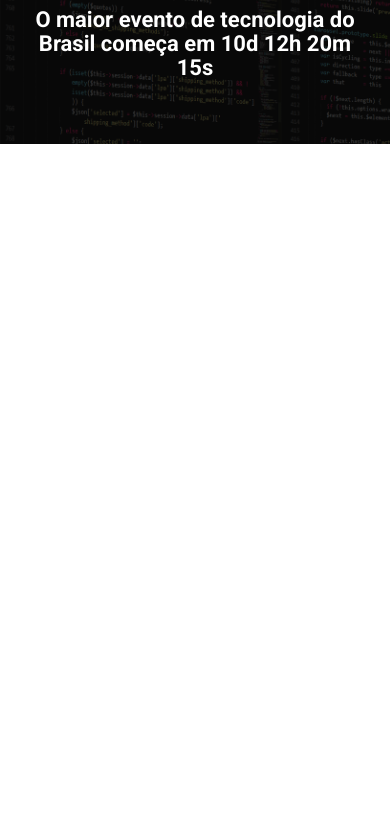
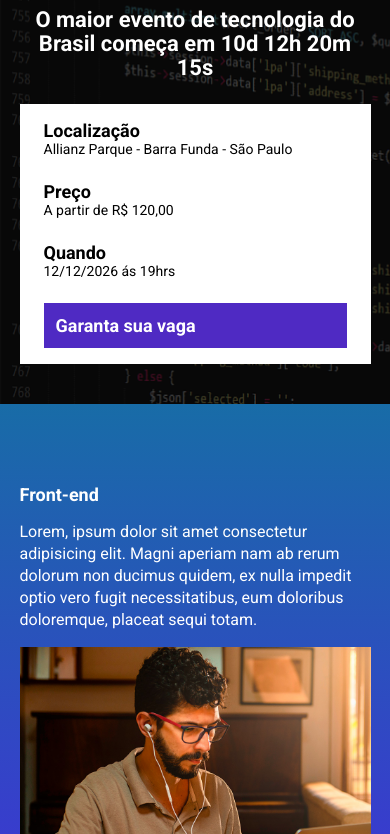
Before and after one commit to RianSSouza/tech_talks, a website built with Parcel: page src/index.html in a window 390 px wide. Shown: the part 96-930 px from the top of the page. Before the commit the page ends 844 px from the top, so only its background shows below. Built offline with nearby package versions, Linux system fonts and the light colour scheme.

Commit message:
Adicionando hero e seção eventos

```diff
--- a/src/index.html
+++ b/src/index.html
@@ -19,9 +19,38 @@
             <p class="hero__text">
                 O maior evento de tecnologia do Brasil começa em 10d 12h 20m 15s
             </p>
+            <div class="infos-bar">
+                <ul class="infos-bar__infos">
+                    <li class="infos-bar__infos__item">
+                        <b>Localização</b>
+                        Allianz Parque - Barra Funda - São Paulo
+                    </li>
+                    <li class="infos-bar__infos__item">
+                        <b>Preço</b>
+                        A partir de R$ 120,00
+                    </li>
+                    <li class="infos-bar__infos__item">
+                        <b>Quando</b>
+                        12/12/2026 ás 19hrs
+                    </li>
+                </ul>
+                <a href="#" class="button button--primary">Garanta sua vaga</a>
+            </div>
         </div>
     </header>
-
+    <section class="event">
+        <div class="container">
+            <div class="event__detail">
+                <h2 class="event__detail__title">Front-end</h2>
+                <p class="event__detail__description">
+                    Lorem, ipsum dolor sit amet consectetur adipisicing elit. Magni aperiam nam ab rerum dolorum non
+                    ducimus quidem, ex nulla impedit optio vero fugit necessitatibus, eum doloribus doloremque, placeat
+                    sequi totam.
+                </p>
+            </div>
+            <img class="event__image" src="./images/frontend.png" alt="Front-end">
+        </div>
+    </section>
     <script src="./scripts/main.js"></script>
 </body>
 
--- /dev/null
+++ b/src/styles/_event.scss
@@ -0,0 +1,41 @@
+.event{
+    padding: 80px 0;
+    background-image: linear-gradient( #186CA7, #442BDB);
+    .container{
+        display: flex;
+    }
+
+    &__image{
+        max-width: 360px;
+    }
+
+    &__detail{
+        margin-right: 40px;
+        &__title{
+            font-size: 18px;
+            font-weight: bold;
+            margin-bottom: 16px;
+        }
+
+        &__description{
+            font-size: 16px;
+            line-height: 22px;
+        }
+    }
+
+    @media(max-width: 640px){
+        .container{
+            display: block;
+        }
+
+        &__image{
+        max-width: 100%;
+    }
+
+    &__detail{
+        margin-right: 0;
+        margin-bottom: 16px;
+    }
+    }
+
+}
--- /dev/null
+++ b/src/styles/components/_buttons.scss
@@ -0,0 +1,23 @@
+.button{
+    padding: 12px;
+    font-size: 18px;
+    font-weight: bold;
+    text-decoration: none;
+    text-align: center;
+    white-space: nowrap;
+
+    &--primary{
+        color: #fff;
+        background-color: #4F2AC3;
+    }
+
+    @media(max-width: 640px){
+        display: block;
+        width: 100%;
+    }
+
+    @media(max-width: 1024px){
+        display: flex;
+        align-items: center;
+    }
+}
--- /dev/null
+++ b/src/styles/components/_infos_bar.scss
@@ -0,0 +1,40 @@
+.infos-bar{
+    padding: 16px 24px;
+    background-color: #fff;
+    display: flex;
+    justify-content: space-between;
+
+    &__infos{
+        display: flex;
+        gap: 40px;
+
+        &__item{
+            font-size: 14px;
+            color: #000;
+
+            b{
+                font-size: 18px;
+                display: block;
+                color: #000;
+            }
+        }
+    }
+
+    @media (max-width: 640px){
+        display: block;
+
+        &__infos{
+            display: block;
+
+            &__item{
+                margin-bottom: 24px;
+            }
+        }
+    }
+
+    @media(max-width: 1024px){
+        &__infos{
+            gap: 16px;
+        }
+    }
+}
--- a/src/styles/main.scss
+++ b/src/styles/main.scss
@@ -1,4 +1,7 @@
 @use 'hero';
+@use './components/infos_bar';
+@use './components/buttons';
+@use './event';
 
 *{
     margin: 0;
@@ -6,6 +9,7 @@
     box-sizing: border-box;
     font-family: "Roboto", sans-serif;
     color: #fff;
+    list-style: none;
 }
 
 .container{
```
